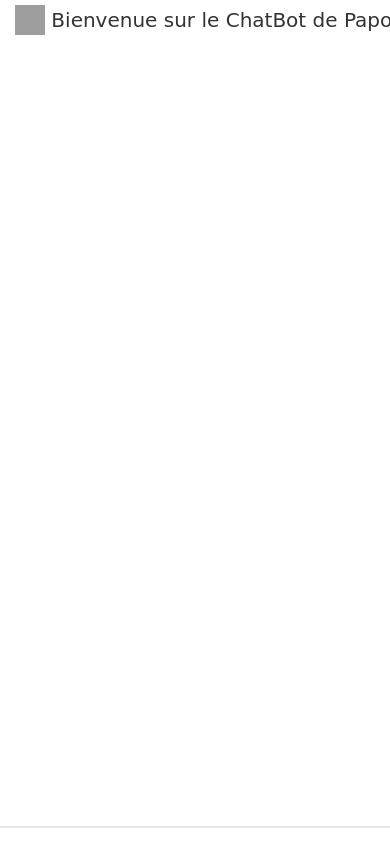
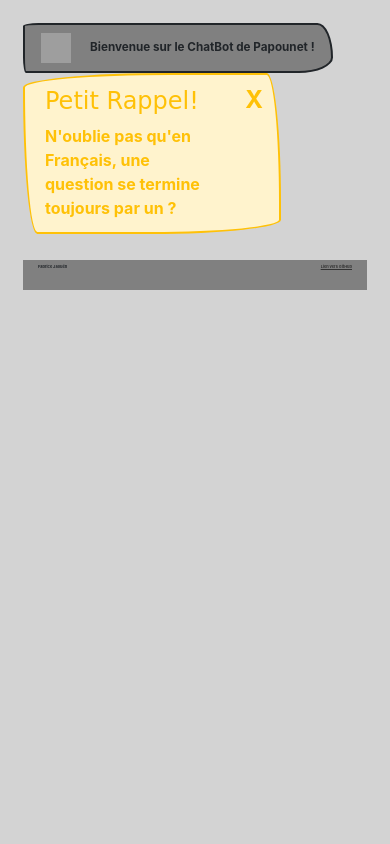
Before and after one commit to Fabrice-64/0C_Project_7, a Flask app: template chatbot/app/templates/base.html in a window 390 px wide. Run offline with Flask 2, Linux system fonts and the light colour scheme; the template is opened without the code that fills it, so the values that code supplies are empty; some libraries are stand-ins or nearby versions; some web fonts are replaced; grey boxes are pictures that could not be loaded.

Commit message:
Implement flask {%  block %}

```diff
--- a/chatbot/app/templates/base.html
+++ b/chatbot/app/templates/base.html
@@ -1,50 +1,99 @@
-
 <!DOCTYPE html>
 <html>
   <head>
-        <meta charset="utf-8" />
     <script type=text/javascript>
-            $SCRIPT_ROOT = {{ request.script_root|tojson|safe }};
-        </script>
+      $SCRIPT_ROOT = {{ request.script_root|tojson|safe }};</script>
     <script src="{{ url_for('static', filename='jquery-3.5.1.min.js') }}"></script>
     <script src="{{ url_for('static', filename='scripts/bootstrap.min.js') }}"></script>
     <link rel="stylesheet" href="{{ url_for('static', filename='styles/bootstrap.min.css') }}">
     <meta name="viewport" content="width=device-width, initial-scale=1, shrink-to-fit=no">
-        <title>ChatBot de Papounet</title>
     <style>
-            navigation_bar{
-               background-color:white;
-               position:fixed;
-               top:0rem;
-               height:fit-content
+      body {
+        background-color: lightgray;
+        padding: 20px;
+        border-style: solid;
+        border-color: lightgray;
+        min-width: fit-content;
+        min-height: 700px;
+      }
+      dialogue_box{
+        display: flex;
+        background-color: lightgray;
+        width: 90%;
+        height: 70vh;
+        border-left: 5%;
+        overflow-y: auto;
+        flex-direction:column;
+      }
+      row_box{
+        display: inline-block;
+        background-color:lightgrey;
+        max-height: 300px;
+        border-color: none;
+        border-left-style:groove;
+        overflow-y: auto;
+        font-size: small;
+      }
+      navbar {
+        display: inline-block;
+        background-color: grey;
+        height:8%;
+        width: 90%;
+        font-size: 3vw;
+        padding: 2%;
 
       }
-            dialog_flow{
-                font-size:small;
-                padding-block-start: 5em;
+      question_field {
+        display: inline-block;
+        background-color: lightgrey;
+        height: 60px;
+        width: 90%;
+        font-size: small;
+        margin-top: auto;
+      }
+
+      footer{
+        display: inline-block;
+        background-color: grey;
+        height: 30px;
+        padding: 1%;
+        width: 90%;
+        font-size: 1vw;
+        bottom: 10px;
+        margin-left: 0;
+      }
+
+      img{
+        display: inline-flex;
+        vertical-align: middle;
       }
     </style>
-
+    <script type=text/javascript>
+      $SCRIPT_ROOT = {{ request.script_root|tojson|safe }};
+    </script>
+    <script type="text/javascript" src="{{ url_for('static', filename='process_input.js') }}"></script>
   </head>
 
+  <title>ChatBot de Papounet</title>
+
   <body>
-        <navigation_bar class="container">
-                <a class="navbar-brand" href="#">
-               <img src="{{ url_for('static', filename='face_co.png') }}" width="30" height="30" class="d-inline-block align-top" alt=picture">
+    <navbar class="navbar">
+      <img src="{{ url_for('static', filename='face_co.png') }}" width="30" height="30" alt=picture">
       Bienvenue sur le ChatBot de Papounet !
-                </a>
-        </navigation_bar>
-            {% block question %}{% endblock %}
-            <footer class="fixed-bottom">
-                <hr>
-                <div class="container d-none d-sm-none d-md-block">
-                    <div class="row justify-content-between">
-                        <div class="col-4"> Fabrice Jaouën aka Papounet</div>
-                        <div class="col-4">
-                            <a href="https://github.com/Fabrice-64/OC_Project_7"> Lien vers GitHub</a>
+    </navbar>
+    <div class="alert alert-dismissible alert-warning w-75">
+      <button type="button" class="close" data-dismiss="alert">&times;</button>
+      <h4 class="alert-heading">Petit Rappel!</h4>
+      <p class="mb-0">N'oublie pas qu'en Français, une question se termine toujours par un ?</p>
     </div>
 
-                    </div>
+    {% block dialogue_flow %}
+    {% endblock %}
+
+    <footer class="container">
+      <div class="row">
+        <p class=col-6>Fabrice Jaouën</p>
+        <a class="col-6 text-right"  id="button" href="https://github.com/Fabrice-64/OC_Project_7"> Lien vers GitHub</a>
       </div>
     </footer>
   </body>
```
Also changed, not shown: chatbot/app/templates/interface.html (deleted, +0 -20 lines), chatbot/app/templates/question.html (+5 -94 lines). Lines whose indentation alone changed are shown as unchanged.
